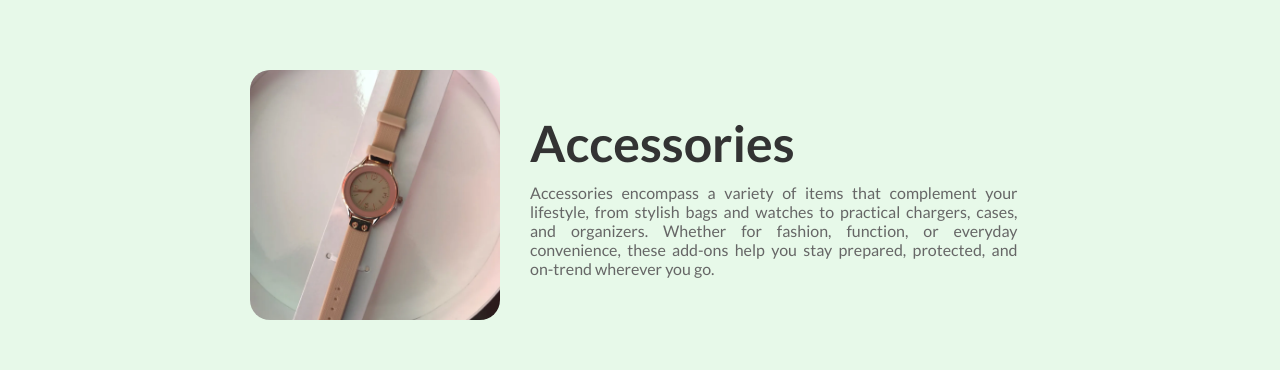
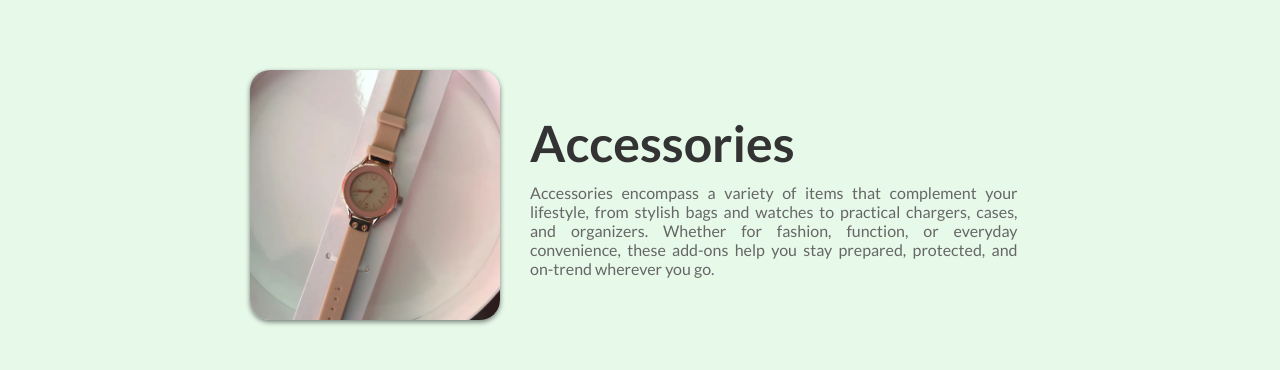
Before and after one commit to adaronairad/wd_finals, a plain HTML site: page accessories.html in a window 1280 px wide. Shown: the part 165-535 px from the top of the page. Drawn offline with nearby package versions, Linux system fonts and the light colour scheme.

Commit message:
update home.css

```diff
--- a/css/home.css
+++ b/css/home.css
@@ -588,6 +588,7 @@ body {
     width: 250px;
     height: 250px;
     border-radius: 20px;
+    box-shadow: 0 2px 5px rgba(0, 0, 0, 0.5);
 }
 
 .right-collection-info {
```
